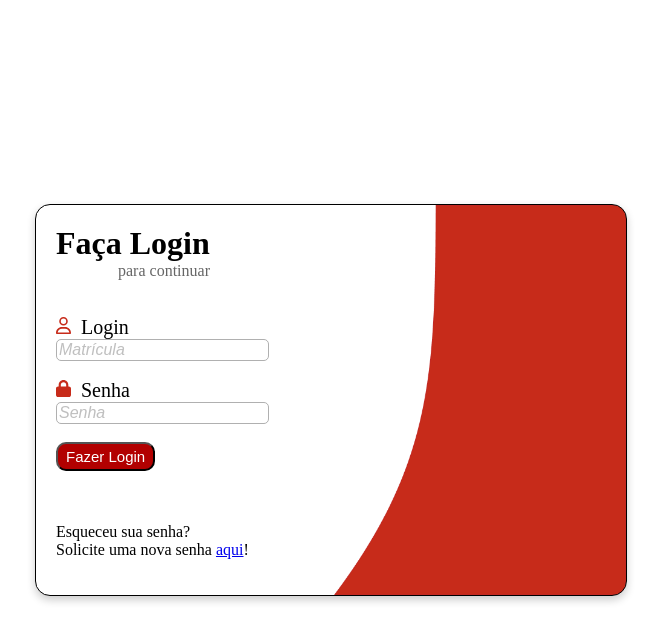
After one commit to Juuliano-mancin/Projeto-Integrador-II, a PHP site: page /login.html in a window 1280 px wide. The commit adds this page. Shown: the top 642 px of the page, without its empty margins (309-970 px from the left). Run offline with PHP 8.4, Linux system fonts and the light colour scheme.

Commit message:
Add files via upload

```diff
--- /dev/null
+++ b/Projeto Integrador 2º Semestre/login.css
@@ -0,0 +1,87 @@
+/* Formatação da div principal */
+.principal {
+    position: fixed;              /* Posiciona a div de forma fixa na tela */
+    top: 50%;                    /* Centraliza verticalmente */
+    left: 50%;                   /* Centraliza horizontalmente */
+    transform: translate(-50%, -50%); /* Aplica a transformação para o centro exato */
+    padding: 20px;               /* Espaçamento interno da div */
+    border: 1px solid #000000;   /* Borda preta */
+    border-radius: 15px;         /* Bordas arredondadas */
+    box-shadow: 0 4px 8px rgba(0, 0, 0, 0.2); /* Sombra para efeito de profundidade */
+    background-color: #ffffff;   /* Cor de fundo branca */
+    width: 550px;                /* Largura fixa da div */
+    margin-right: -80px;         /* Margem negativa à direita */
+    background-image: url(img/Efeitos_customizados/Efeito_login.png); /* Imagem de fundo */
+    background-position: right;   /* Posiciona a imagem de fundo à direita */
+    background-repeat: no-repeat; /* Não repete a imagem de fundo */
+    background-size: contain;     /* Ajusta a imagem de fundo para caber na div */
+}
+
+/* Formatação do texto de login */
+.login-text {
+    display: flex;                /* Utiliza flexbox para layout */
+    flex-direction: column;       /* Alinha os itens em coluna */
+    align-items: flex-start;      /* Alinha os itens à esquerda */
+}
+
+.titulo {
+    font-size: 32px;              /* Tamanho do texto aumentado para "Faça Login" */
+    font-weight: bold;            /* Texto em negrito */
+    margin: 0;                    /* Remove margens padrões */
+    color: black;                 /* Cor do texto preta */
+}
+
+.subtitulo {
+    font-size: 16px;              /* Tamanho menor para "para continuar" */
+    margin: 0;                    /* Remove margens padrões */
+    margin-left: 62px;            /* Indentação para alinhar com o título */
+    color: #666666;               /* Cor do texto cinza */
+}
+
+.icon {
+    width: 15px;                  /* Largura do ícone */
+    height: auto;                 /* Altura automática para manter proporção */
+    margin-right: 5px;            /* Espaço entre o ícone e o texto */
+    vertical-align: baseline;      /* Alinha o ícone verticalmente com o texto */
+}
+
+.input-container {
+    display: flex;                 /* Utiliza flexbox para layout */
+    align-items: center;          /* Alinha itens verticalmente ao centro */
+}
+
+.input-container input[type="submit"] {
+    margin-left: 10px;            /* Espaço entre o campo de senha e o botão */
+}
+
+input[type="submit"] {
+    padding: 4px 8px;             /* Paddings reduzidos para um tamanho menor */
+    text-align: center;            /* Centraliza o texto do botão */
+    display: inline-block;         /* Exibição em linha */
+    font-size: 15px;               /* Tamanho da fonte do botão */
+    font-weight: 500;              /* Negrito leve */
+    border-radius: 10px;           /* Bordas arredondadas */
+    cursor: pointer;               /* Cursor em formato de pointer ao passar o mouse */
+    background-color: #B20000;    /* Cor de fundo do botão vermelha */
+    color: #FFFFFF;                /* Cor do texto do botão branca */
+}
+
+input[type="submit"]:hover {
+    background-color: #D32719;    /* Cor ao passar o mouse no botão */
+}
+
+label {
+    font-size: 20px;               /* Aumenta levemente a fonte dos rótulos */
+}
+
+input[type="text"], input[type="password"] {
+    border: 1px solid #B0B0B0;     /* Borda mais clara */
+    border-radius: 5px;            /* Bordas arredondadas */
+    font-size: 16px;               /* Tamanho da fonte */
+    box-sizing: border-box;        /* Inclui padding e borda na largura total */
+}
+
+input::placeholder {
+    color: rgba(128, 128, 128, 0.5); /* Cor cinza com 50% de transparência para o placeholder */
+    font-style: italic;            /* Opcional: deixa o texto do placeholder em itálico */
+}
--- /dev/null
+++ b/Projeto Integrador 2º Semestre/login.html
@@ -0,0 +1,40 @@
+<!DOCTYPE html>
+<html lang="pt-BR"> <!-- Declaração do tipo de documento e idioma -->
+<head>
+    <meta charset="UTF-8"> <!-- Define a codificação de caracteres -->
+    <meta name="viewport" content="width=device-width, initial-scale=1.0"> <!-- Configuração responsiva -->
+    <title>Login</title> <!-- Título da página -->
+    <link rel="stylesheet" href="login.css"> <!-- Link para o arquivo CSS -->
+</head>
+<body>
+
+    <div class="principal"> <!-- Div principal que contém todo o conteúdo do formulário -->
+        <div class="login-text"> <!-- Div para o texto de login -->
+            <p class="titulo">Faça Login</p> <!-- Título do formulário -->
+            <p class="subtitulo">para continuar</p> <!-- Subtítulo do formulário -->
+        </div>
+
+        <br><br> <!-- Quebras de linha para espaçamento -->
+        <form action="#" method="POST"> <!-- Formulário com método POST -->
+            <label for="login"> <!-- Rótulo para o campo de login -->
+                <img src="img/Icones/Login.svg" alt="Ícone de Login" class="icon"> <!-- Ícone de login -->
+                Login <!-- Texto do rótulo -->
+            </label><br>
+            <input type="text" id="login" name="login" placeholder="Matrícula"><br><br> <!-- Campo de entrada para matrícula -->
+
+            <label for="senha"> <!-- Rótulo para o campo de senha -->
+                <img src="img/Icones/Password.svg" alt="Ícone de Senha" class="icon"> <!-- Ícone de senha -->
+                Senha <!-- Texto do rótulo -->
+            </label><br>
+            <input type="password" id="senha" name="senha" placeholder="Senha"><br><br> <!-- Campo de entrada para senha -->
+
+            <input type="submit" value="Fazer Login"> <!-- Botão de envio do formulário -->
+        </form>
+        <br><br> <!-- Quebras de linha para espaçamento -->
+
+        <p>Esqueceu sua senha?<br> <!-- Texto informativo sobre recuperação de senha -->
+        Solicite uma nova senha <a href="#">aqui</a>!</p> <!-- Link para solicitar nova senha -->
+    </div>
+
+</body>
+</html>
```
Also changed, not shown: Projeto Integrador 2º Semestre/index.css (+10 -10 lines), Projeto Integrador 2º Semestre/index.html (+7 -8 lines), Projeto Integrador 2º Semestre/img/Efeitos_customizados/Efeito_login.png (added), Projeto Integrador 2º Semestre/img/Icones/Login.svg (added), Projeto Integrador 2º Semestre/img/Icones/Password.svg (added), Projeto Integrador 2º Semestre/img/Logos_oficiais/logo_cps_versao_br.png (added), Projeto Integrador 2º Semestre/img/Logos_oficiais/logo_cps_versao_cor.png (added), Projeto Integrador 2º Semestre/img/Logos_oficiais/logo_cps_versao_pb.png (added), Projeto Integrador 2º Semestre/img/Logos_oficiais/logo_fatec_br.png (added), Projeto Integrador 2º Semestre/img/Logos_oficiais/logo_fatec_cor.png (added), Projeto Integrador 2º Semestre/img/Logos_oficiais/logo_fatec_pb.png (added).
